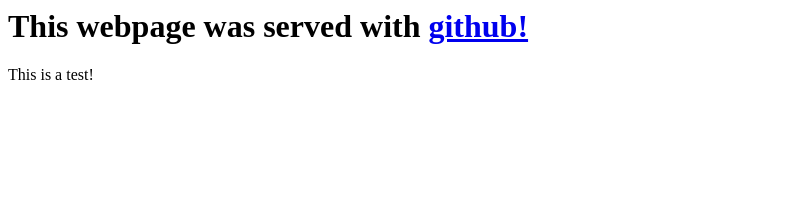
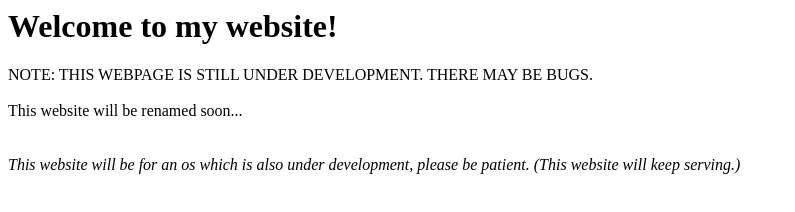
Before and after one commit to RockZombie123/myweb, a plain HTML site: page index.html in a window 1280 px wide. Shown: the whole page, without its empty margins (0-795 px from the left). Drawn offline with Linux system fonts and the light colour scheme.

Commit message:
UNDER DEVELOPMENT

```diff
--- a/index.html
+++ b/index.html
@@ -1,2 +1,7 @@
-<h1>This webpage was served with <a href="https://github.com/">github!</a></h1>
-This is a test!
+<h1> Welcome to my website! </h1>
+NOTE: THIS WEBPAGE IS STILL UNDER DEVELOPMENT. THERE MAY BE BUGS. <br>
+<br>
+This website will be renamed soon...<br>
+<br>
+<br>
+<i>This website will be for an os which is also under development, please be patient. (This website will keep serving.)</i>
```
